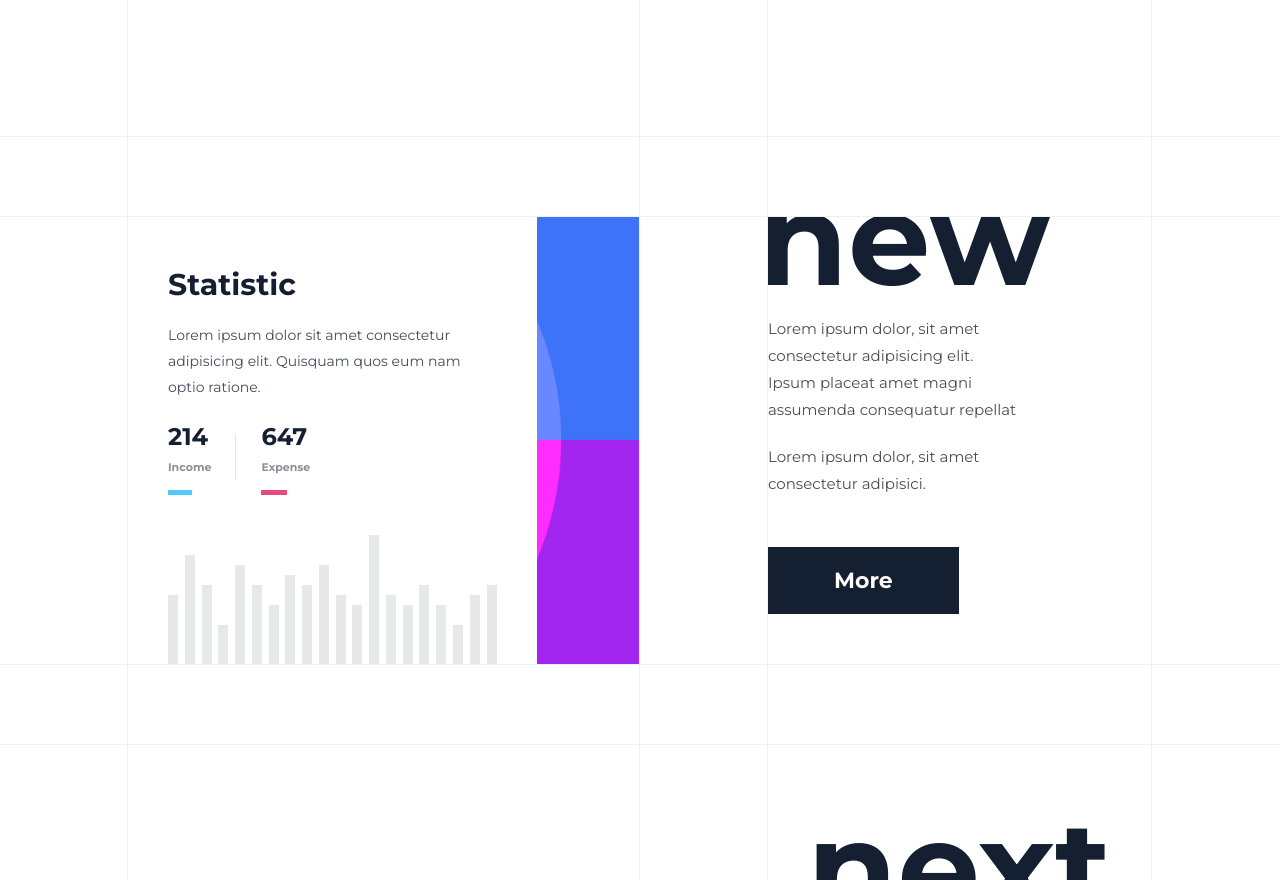
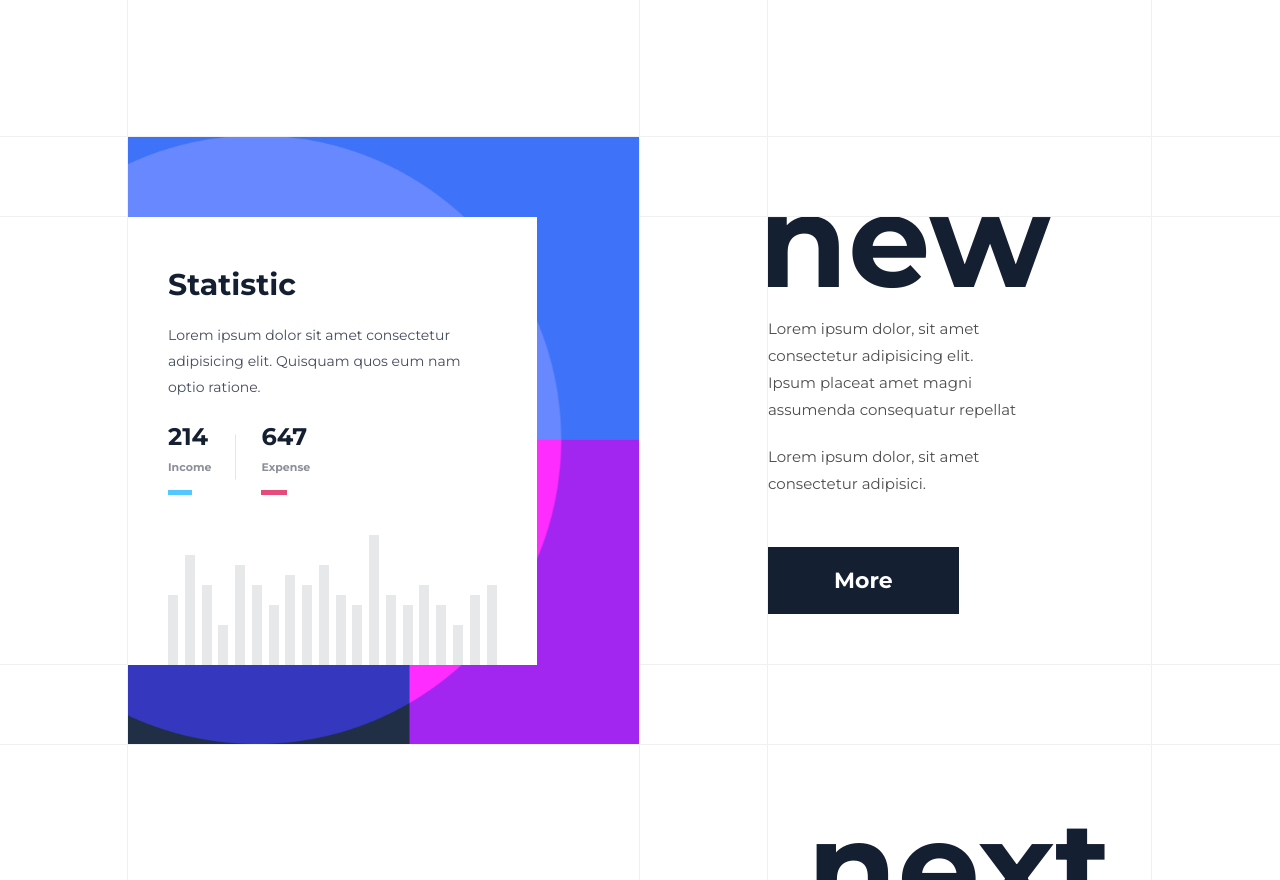
Before and after one commit to SL0TR/frontend-maestro, a React (Create React App) app: page / in a window 1280 px wide. Shown: the part 1920-2800 px from the top of the page. Built offline with nearby package versions, Linux system fonts and the light colour scheme.

Commit message:
complete past section animation 3/4th

```diff
--- a/src/components/Home/sections/header.js
+++ b/src/components/Home/sections/header.js
@@ -1,4 +1,4 @@
-import React,{ useState, useEffect, useRef} from 'react';
+import React,{ useEffect, useRef } from 'react';
 import { ReactComponent as SliderArrow } from '../../../static/right-arrow.svg';
 import ScrollAnimation from 'react-animate-on-scroll';
 
--- a/src/components/Home/sections/new.js
+++ b/src/components/Home/sections/new.js
@@ -1,4 +1,5 @@
 import React from 'react';
+import ScrollAnimation from 'react-animate-on-scroll';
 
 const NewSection = () => {
 
@@ -16,8 +17,9 @@ const NewSection = () => {
       <section className="grid new-section">
         <div className="col-1"></div>
         <div className="col-2">
-          <div className="new-art">
-            <div className="stats">
+          <div className="animation-wrapper">
+            <ScrollAnimation  animateIn="slideInLeft" animateOnce className="new-art">
+              <ScrollAnimation  animateIn="slideInDown" delay={1000} animateOnce className="stats">
                 <h3>Statistic</h3>
                 <p>Lorem ipsum dolor sit amet consectetur adipisicing elit. Quisquam quos eum nam optio ratione.</p>
                 <div className="money">
@@ -35,16 +37,20 @@ const NewSection = () => {
                     <div key={i} className="chart-bar" style={ {height: `${el+3}rem`}}></div>
                   ))}
                 </div>
+              </ScrollAnimation>
+            </ScrollAnimation>
           </div>
 
         </div>
-        </div>
         <div className="col-3"></div>
         <div className="col-4">
+          <ScrollAnimation delay={1000} animateIn="slideInLeft" animateOnce>
             <h1>new <p>branding projects</p> </h1>
             <p className="past-text">Lorem ipsum dolor, sit amet consectetur adipisicing elit. Ipsum placeat amet magni assumenda consequatur repellat</p>
             <p className="past-text">Lorem ipsum dolor, sit amet consectetur adipisici.</p>
             <div className="btn">More</div>
+          </ScrollAnimation>
+
         </div>
         <div className="col-5"></div>
       </section>
--- a/src/components/Home/sections/sponsors.js
+++ b/src/components/Home/sections/sponsors.js
@@ -13,7 +13,7 @@ const Sponsors = () => {
       <div className="col-3"></div>
       <div className="col-4"></div>
       <div className="col-5"></div>
-      <ScrollAnimation className="sponsor-gallery"   animateIn="fadeInUp" duration={.5} animateOnce>
+      <ScrollAnimation className="sponsor-gallery" animateIn="fadeInUp" duration={.7} animateOnce>
         <img src={sponsorLogoOne} alt="sponsor-gallery--logo" className="sponsor-gallery--logo"/>
         <img src={sponsorLogoTwo} alt="sponsor-gallery--log" className="sponsor-gallery--logo"/>
         <img src={sponsorLogoThree} alt="sponsor-gallery--log" className="sponsor-gallery--logo"/>
--- a/src/sass/pages/home/_homeNew.scss
+++ b/src/sass/pages/home/_homeNew.scss
@@ -12,12 +12,21 @@
 
     }
 
+    .col-1 {
+      z-index: 20;
+    }
+
   }
 
   .new-section {
 
     @include col-x {
       padding-bottom: 5rem;
+    }
+
+    .col-1 {
+      overflow-x: hidden;
+      z-index: 20;
     }
 
     .col-4 {
@@ -29,7 +38,7 @@
 
       h1 {
         line-height: .6;
-        bottom: 1.7rem;
+        bottom: 1.5rem;
 
         @include respond(tab-land) {
           margin-bottom: 2rem;
@@ -66,15 +75,22 @@
 
       }
 
+      .animation-wrapper {
+        height: calc(100% + 16rem);
+        width: 100%;
+        position: absolute;
+        overflow: hidden;
+        top: -8rem;
+      }
+
       .new-art {
         background-image: url('./static/new-art.png');
         background-position: center;
         background-size: cover;
         background-repeat: no-repeat;
-        height: calc(100% + 16rem);
+        height: 100%;
         width: 100%;
-        position: absolute;
-        top: -8rem;
+
         display: flex;
         justify-content: flex-start;
         align-items: center;
@@ -179,3 +195,17 @@
 
 
 }
+
+
+// @keyframes slideInLeft {
+//   from {
+//     -webkit-transform: translate3d(-20%, 0, 0);
+//     transform: translate3d(-20%, 0, 0);
+//     visibility: visible;
+//   }
+
+//   to {
+//     -webkit-transform: translate3d(0, 0, 0);
+//     transform: translate3d(0, 0, 0);
+//   }
+// }
--- a/src/sass/pages/home/_homePast.scss
+++ b/src/sass/pages/home/_homePast.scss
@@ -18,7 +18,7 @@
   .col-2 {
     display: flex;
     flex-wrap: wrap;
-    overflow: hidden;
+    // overflow: hidden;
 
     .box {
       width: 50%;
--- a/src/sass/pages/home/_homeSponsors.scss
+++ b/src/sass/pages/home/_homeSponsors.scss
@@ -4,6 +4,7 @@
   z-index: 5;
   height: 15rem;
   background-color: $cream-white;
+  overflow: hidden;
 
   &-gallery {
     position: absolute;
```
Lines whose indentation alone changed are shown as unchanged.
